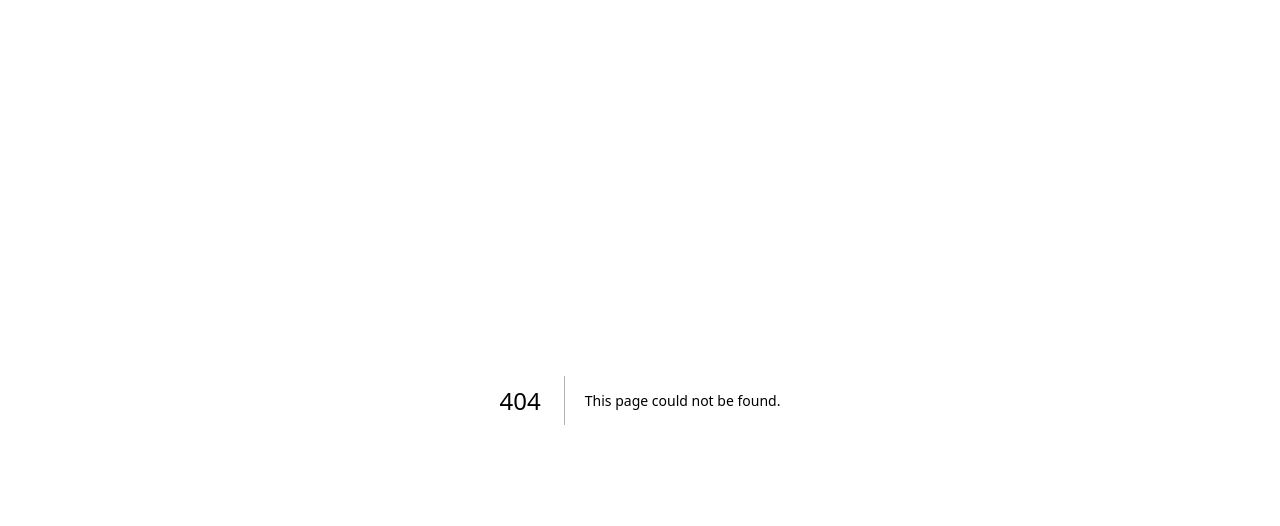
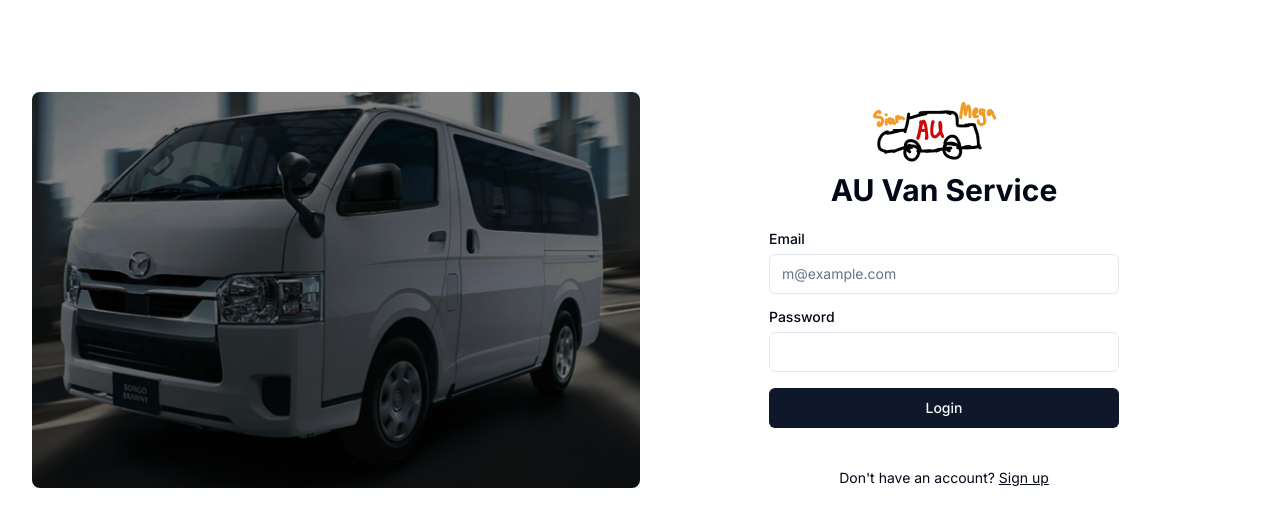
Before and after one commit to NoelPOS/AU-Van, a Next.js app: page /auth in a window 1280 px wide. Before the commit this address had no page. Shown: the top 526 px of the page. Built offline with nearby package versions, Linux system fonts and the light colour scheme.

Commit message:
Feat: Added auth folder and assets folder
Login page
Signup page
Added images

```diff
--- /dev/null
+++ b/src/app/auth/Login.tsx
@@ -0,0 +1,86 @@
+import React, { Dispatch, SetStateAction } from 'react'
+import Image from 'next/image'
+import Link from 'next/link'
+
+import { Button } from '@/components/ui/button'
+import { Input } from '@/components/ui/input'
+import { Label } from '@/components/ui/label'
+
+import Car from '../assets/img/Car.png'
+import Logo from '../assets/img/Logo.png'
+
+interface Props {
+  showLogin: boolean
+  setShowLogin: Dispatch<SetStateAction<boolean>>
+}
+
+const Login = (props: Props) => {
+  return (
+    <div className='w-full lg:grid lg:min-h-[500px] lg:grid-cols-2 xl:min-h-[580px] flex items-center justify-center '>
+      <div className='hidden bg-muted lg:block'>
+        <Image
+          src={Car}
+          alt='Image'
+          className=' object-cover dark:brightness-[0.2] dark:grayscale rounded-lg'
+        />
+      </div>
+      <div className='flex items-center justify-center py-12'>
+        <div className='mx-auto grid w-[350px] gap-6'>
+          <div className='grid gap-2 text-center'>
+            <div className='flex flex-col items-center justify-center'>
+              <Image
+                src={Logo}
+                alt='Image'
+                className=' object-cover dark:brightness-[0.2] dark:grayscale rounded-lg'
+              />
+              <h2 className='text-3xl font-bold'>AU Van Service </h2>
+            </div>
+          </div>
+          <div className='grid gap-4'>
+            <div className='grid gap-2'>
+              <Label htmlFor='email'>Email</Label>
+              <Input
+                id='email'
+                type='email'
+                placeholder='m@example.com'
+                required
+              />
+            </div>
+            <div className='grid gap-2'>
+              <div className='flex items-center'>
+                <Label htmlFor='password'>Password</Label>
+                {/* <Link
+                  href='/forgot-password'
+                  className='ml-auto inline-block text-sm underline'
+                >
+                  Forgot your password?
+                </Link> */}
+              </div>
+              <Input id='password' type='password' required />
+            </div>
+            <Button type='submit' className='w-full'>
+              Login
+            </Button>
+            {/* <Button variant='outline' className='w-full'>
+              Login with Google
+            </Button> */}
+          </div>
+          <div className='mt-4 text-center text-sm'>
+            Don&apos;t have an account?{' '}
+            <Link
+              href='#'
+              className='underline'
+              onClick={() => {
+                props.setShowLogin(false)
+              }}
+            >
+              Sign up
+            </Link>
+          </div>
+        </div>
+      </div>
+    </div>
+  )
+}
+
+export default Login
--- /dev/null
+++ b/src/app/auth/Signup.tsx
@@ -0,0 +1,90 @@
+import React, { Dispatch, SetStateAction } from 'react'
+import Image from 'next/image'
+import Link from 'next/link'
+
+import { Button } from '@/components/ui/button'
+import { Input } from '@/components/ui/input'
+import { Label } from '@/components/ui/label'
+
+import Car from '../assets/img/Car.png'
+import Logo from '../assets/img/Logo.png'
+
+interface Props {
+  showLogin: boolean
+  setShowLogin: Dispatch<SetStateAction<boolean>>
+}
+
+const Signup = (props: Props) => {
+  return (
+    <div className='w-full lg:grid lg:min-h-[500px] lg:grid-cols-2 xl:min-h-[580px] flex items-center justify-center '>
+      <div className='hidden bg-muted lg:block'>
+        <Image
+          src={Car}
+          alt='Image'
+          className=' object-cover dark:brightness-[0.2] dark:grayscale rounded-lg'
+        />
+      </div>
+      <div className='flex items-center justify-center py-12'>
+        <div className='mx-auto grid w-[350px] gap-6'>
+          <div className='grid gap-2 text-center'>
+            <div className='flex flex-col items-center justify-center'>
+              <Image
+                src={Logo}
+                alt='Image'
+                className=' object-cover dark:brightness-[0.2] dark:grayscale rounded-lg'
+              />
+              <h2 className='text-3xl font-bold'>AU Van Service </h2>
+            </div>
+          </div>
+          <div className='grid gap-4'>
+            <div className='grid gap-2'>
+              <Label htmlFor='email'>Name</Label>
+              <Input id='email' type='email' placeholder='John Doe' required />
+            </div>
+            <div className='grid gap-2'>
+              <Label htmlFor='email'>Email</Label>
+              <Input
+                id='email'
+                type='email'
+                placeholder='m@example.com'
+                required
+              />
+            </div>
+            <div className='grid gap-2'>
+              <div className='flex items-center'>
+                <Label htmlFor='password'>Password</Label>
+                {/* <Link
+                  href='/forgot-password'
+                  className='ml-auto inline-block text-sm underline'
+                >
+                  Forgot your password?
+                </Link> */}
+              </div>
+              <Input id='password' type='password' required />
+            </div>
+            <Button type='submit' className='w-full'>
+              Sign Up
+            </Button>
+            {/* <Button variant='outline' className='w-full'>
+              Login with Google
+            </Button> */}
+          </div>
+          <div className='mt-4 text-center text-sm'>
+            Already have an account?{' '}
+            <Link
+              href='#'
+              className='underline'
+              onClick={() => {
+                props.setShowLogin(true)
+              }}
+            >
+              Login
+            </Link>
+          </div>
+        </div>
+      </div>
+    </div>
+  )
+}
+
+export default Signup
--- /dev/null
+++ b/src/app/auth/page.tsx
@@ -0,0 +1,14 @@
+'use client'
+import { useState } from 'react'
+
+import Login from './Login'
+import Signup from './Signup'
+
+export default function Auth() {
+  const [showLogin, setShowLogin] = useState(true)
+  return showLogin ? (
+    <Login showLogin={showLogin} setShowLogin={setShowLogin} />
+  ) : (
+    <Signup showLogin={showLogin} setShowLogin={setShowLogin} />
+  )
+}
```
Also changed, not shown: src/app/page.tsx (+6 -6 lines), src/app/assets/img/Car.png (added), src/app/assets/img/Logo.png (added).
